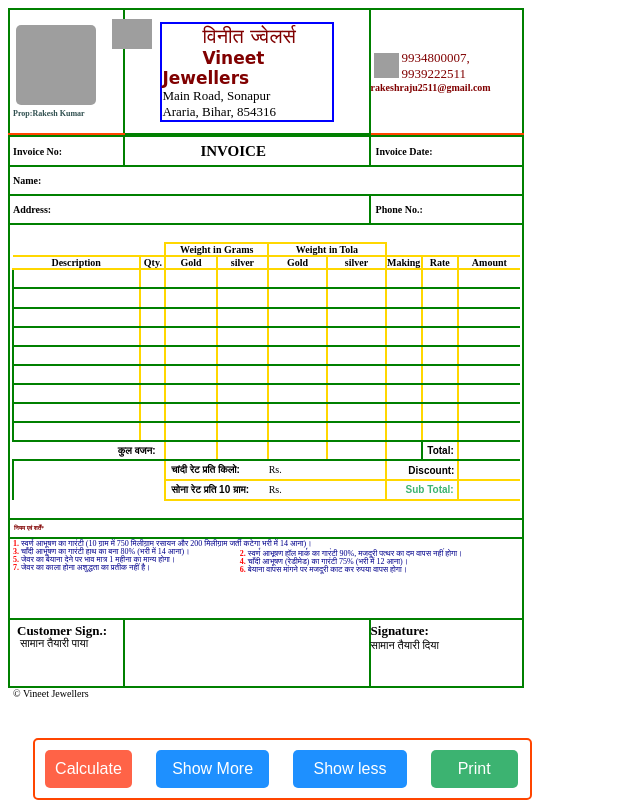
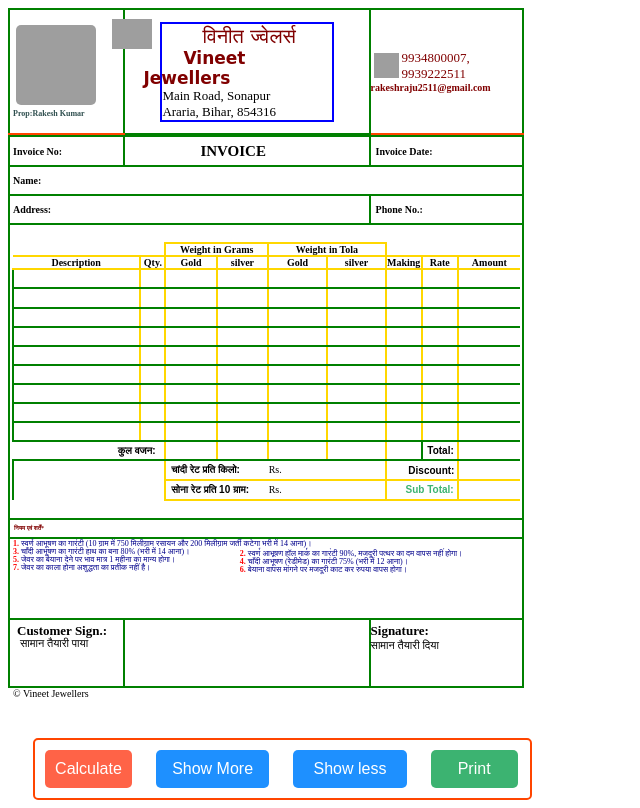
Before and after one commit to VineetJewellers/vineetjewellers, a plain HTML site: page index.html in a window 1280 px wide. Shown: the whole page, without its empty margins (0-640 px from the left). Drawn offline with Linux system fonts and the light colour scheme; grey boxes are pictures that could not be loaded.

Commit message:
Update index.html

```diff
--- a/index.html
+++ b/index.html
@@ -1003,7 +1003,7 @@ color:black;
     font-family:cursive;
     font-size:17px;
     font-weight:bolder;
-  transform:translateY();
+  transform:translatex(-.5cm);
 
 }
 /*css for input labels*/
```
